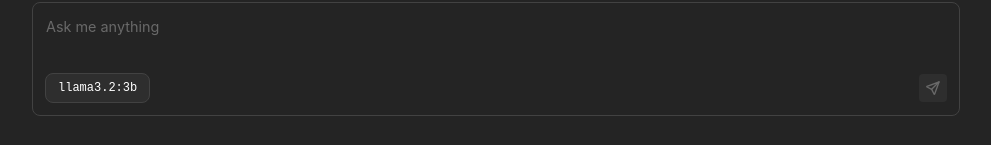
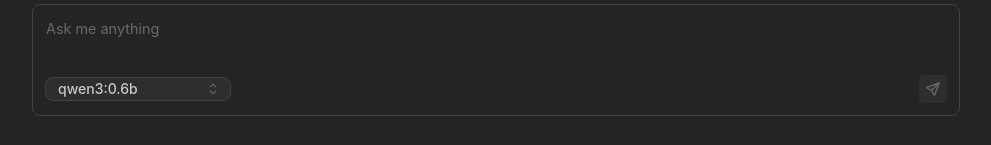
Before and after one commit to leonidas1712/argo, a React (Vite) app: page / in a window 1280 px wide. Shown: the part 652-797 px from the top of the page, without its empty margins (144-1135 px from the left). Built offline with nearby package versions, Linux system fonts and the light colour scheme.

Commit message:
update to use selected model

```diff
--- a/src/components/ChatInput.tsx
+++ b/src/components/ChatInput.tsx
@@ -6,6 +6,7 @@
   Paper,
   ActionIcon,
   Tooltip,
+  Select,
 } from "@mantine/core";
 import { useState } from "react";
 import { IconSend } from "@tabler/icons-react";
@@ -37,6 +38,9 @@
 
   const [input, setInput] = useState("");
   const [isFocused, setIsFocused] = useState(false);
+  const [selectedModel, setSelectedModel] = useState("qwen3:0.6b");
+
+  const modelOptions = ["qwen2.5:0.5b", "qwen3:0.6b", "llama3.2:3b"];
 
   async function sendInput() {
     if (loading || !input.trim()) {
@@ -58,7 +62,7 @@
       };
 
       const req: ChatRequestParams = {
-        model: "llama3.2:3b",
+        model: selectedModel,
         history,
         last_message,
       };
@@ -164,19 +168,29 @@
 
           {/* Bottom row with model picker and send button */}
           <Group px="sm" pb="sm" justify="space-between" w="100%">
-            <Button
+            <Select
+              data={modelOptions}
+              value={selectedModel}
+              onChange={(value) => setSelectedModel(value || "qwen3:0.6b")}
               variant="default"
-              size="xs"
+              size="sm"
               radius="md"
-              style={{
-                fontWeight: 500,
-                fontFamily: "monospace",
-                paddingLeft: 12,
-                paddingRight: 12,
+              styles={{
+                input: {
+                  fontWeight: 500,
+                  // make it more compact
+                  paddingRight: 0,
+                  minHeight: "unset",
+                  height: "1.5rem",
+                },
+                wrapper: {
+                  width: "80%",
+                },
               }}
-            >
-              llama3.2:3b
-            </Button>
+              comboboxProps={{
+                transitionProps: { transition: "pop", duration: 100 },
+              }}
+            />
 
             <Tooltip label="Submit (or press Enter)" position="bottom">
               <ActionIcon
--- a/src/types/errors.ts
+++ b/src/types/errors.ts
@@ -19,7 +19,7 @@
 
 // Show error notification based on ArgoError (known from Tauri) or other error
 export function showErrorNotification(err: unknown) {
-    const autoClose = 3000;
+    const autoClose = 5000;
     if (isArgoError(err)) {
         notifications.show({
           title: "Error",
```
Also changed, not shown: 1 other file (tests, documents, lock files or other folders).
